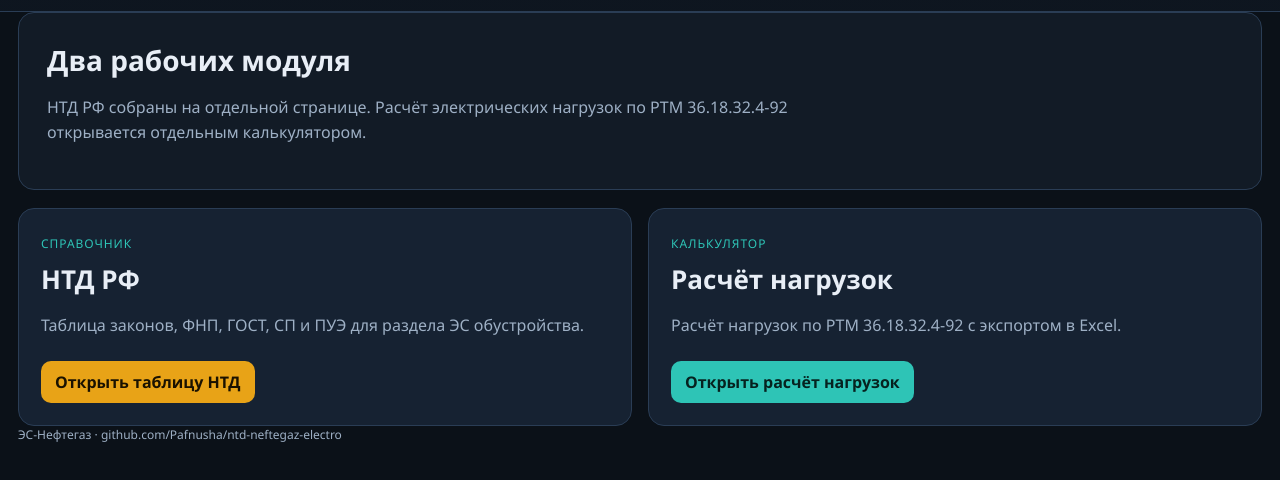
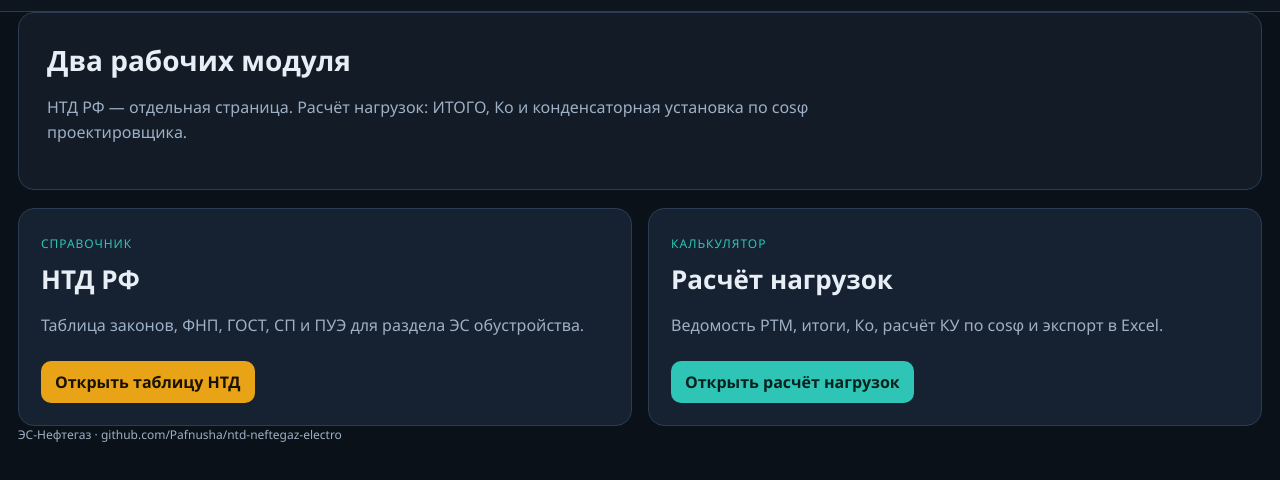
Before and after one commit to Pafnusha/ntd-neftegaz-electro, a plain HTML site: page index.html in a window 1280 px wide. Shown: the part 60-540 px from the top of the page. Drawn offline with Linux system fonts and the light colour scheme.

Commit message:
fix: кнопка расчёта на версию с ИТОГО и КУ

```diff
--- a/index.html
+++ b/index.html
@@ -19,14 +19,14 @@
       <nav>
         <a class="navlink active" href="index.html">Главная</a>
         <a class="navlink" href="ntd.html">НТД РФ</a>
-        <a class="navlink" href="https://cdn.jsdelivr.net/gh/Pafnusha/rtm-electrical-loads@main/index.html" target="_blank" rel="noopener">Расчёт нагрузок</a>
+        <a class="navlink" href="https://cdn.jsdelivr.net/gh/Pafnusha/rtm-electrical-loads@cad3e6eef038acc793ddc55e8705b37a5c7a4181/index.html" target="_blank" rel="noopener">Расчёт нагрузок</a>
       </nav>
     </div>
   </header>
   <main class="wrap">
     <div class="hero">
       <h2>Два рабочих модуля</h2>
-      <p>НТД РФ собраны на отдельной странице. Расчёт электрических нагрузок по РТМ 36.18.32.4-92 открывается отдельным калькулятором.</p>
+      <p>НТД РФ — отдельная страница. Расчёт нагрузок: ИТОГО, Ко и конденсаторная установка по cosφ проектировщика.</p>
     </div>
     <div class="choice-grid">
       <a class="choice" href="ntd.html">
@@ -35,10 +35,10 @@
         <p>Таблица законов, ФНП, ГОСТ, СП и ПУЭ для раздела ЭС обустройства.</p>
         <span class="choice-btn">Открыть таблицу НТД</span>
       </a>
-      <a class="choice choice-alt" href="https://cdn.jsdelivr.net/gh/Pafnusha/rtm-electrical-loads@main/index.html" target="_blank" rel="noopener">
+      <a class="choice choice-alt" href="https://cdn.jsdelivr.net/gh/Pafnusha/rtm-electrical-loads@cad3e6eef038acc793ddc55e8705b37a5c7a4181/index.html" target="_blank" rel="noopener">
         <span class="choice-kicker">Калькулятор</span>
         <h3>Расчёт нагрузок</h3>
-        <p>Расчёт нагрузок по РТМ 36.18.32.4-92 с экспортом в Excel.</p>
+        <p>Ведомость РТМ, итоги, Ко, расчёт КУ по cosφ и экспорт в Excel.</p>
         <span class="choice-btn">Открыть расчёт нагрузок</span>
       </a>
     </div>
```
